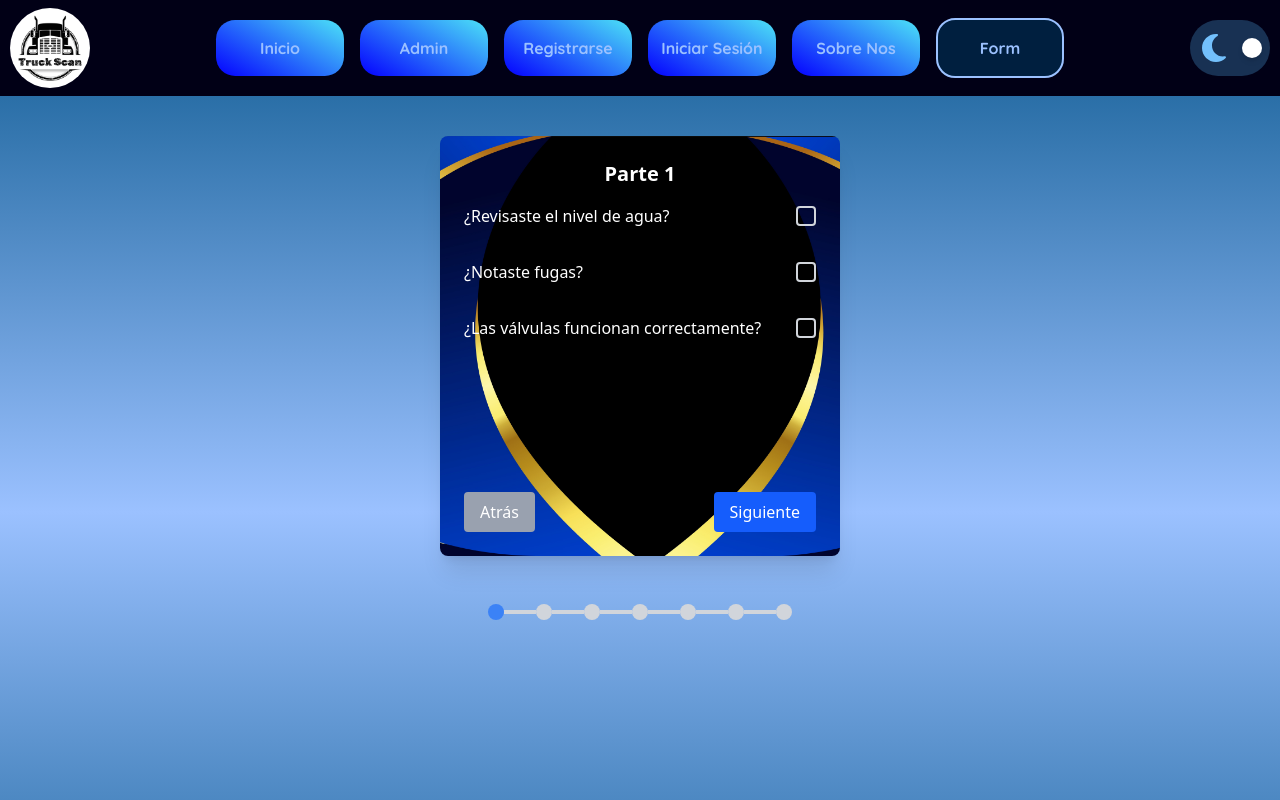
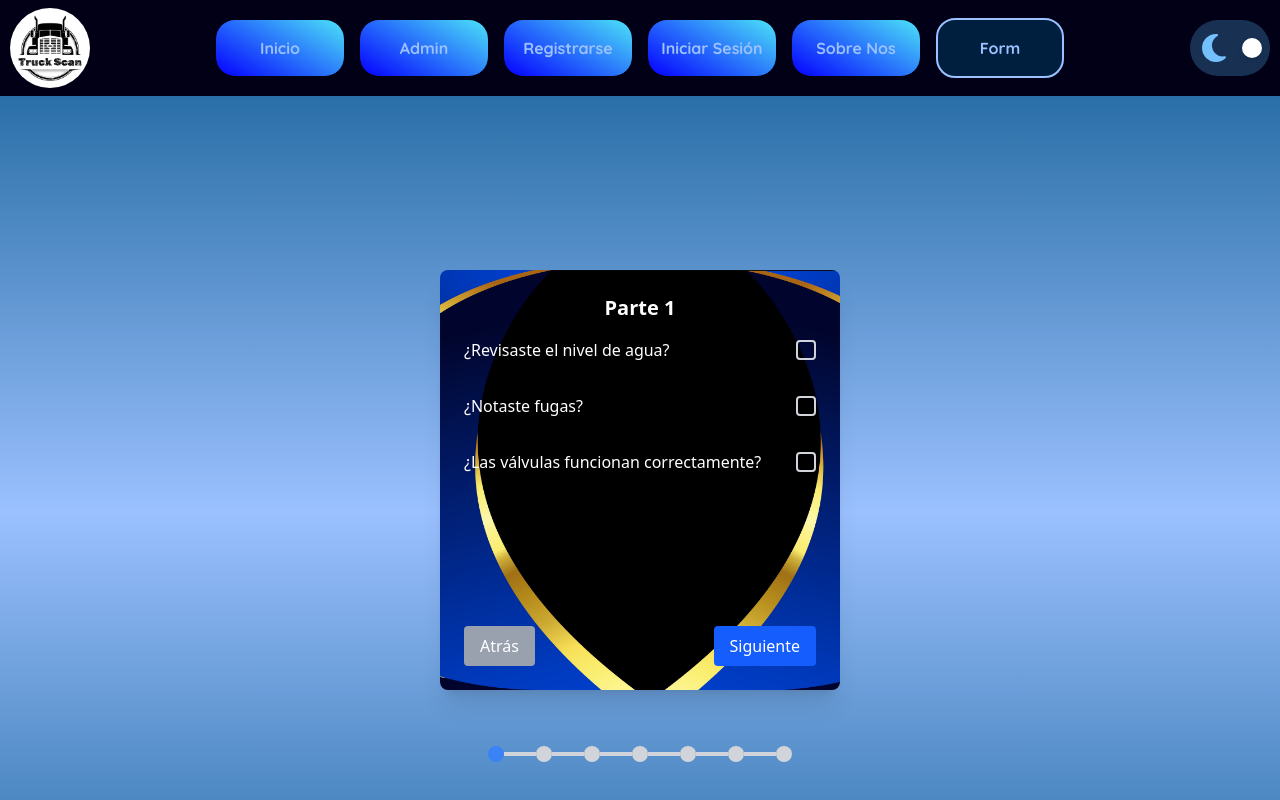
Before and after one commit to No-Country-simulation/c24-69-webApp, a React (Vite) app in the folder Front/: page /form in a window 1280 px wide. Shown: the top 800 px of the page. Built offline with nearby package versions, Linux system fonts and the light colour scheme; a web font is replaced by a local one.

Commit message:
form + footer

```diff
--- a/Front/src/layouts/NavBar/index.tsx
+++ b/Front/src/layouts/NavBar/index.tsx
@@ -1,6 +1,6 @@
 import { useState } from "react";
 import { Link, useLocation } from "react-router-dom";
-import { Menu, X } from "lucide-react";
+import { Menu, X } from "lucide-react"; // Ensure lucide-react is installed
 import ThemeButton from "../../components/ThemeButton/index";
 import ConfirmModal from "../../components/ConfirmModal/index";
 import logo from "../../assets/logo1.png";
--- a/Front/src/pages/Form/Form.tsx
+++ b/Front/src/pages/Form/Form.tsx
@@ -3,13 +3,15 @@
 import { FormProvider } from "../../context/FormContext";
 import ProgressBar from "../../components/ProgressBar/ProgressBar";
 
-const FormPage: React.FC = () => {
+const FormPage = () => {
   return (
     <FormProvider>
-      {/* Contenedor sin márgenes innecesarios y con alineación correcta */}
-      <div className="flex flex-col items-center w-full gap-2">
-        <MultiStepForm />
-        <ProgressBar />
+      <div className="flex flex-col items-center min-h-screen justify-center w-full">
+        {/* Contenedor del ProgressBar y Formulario */}
+        <div className="w-full max-w-lg space-y-4">
+          <MultiStepForm />
+          <ProgressBar />
+        </div>
       </div>
     </FormProvider>
   );
```
Also changed, not shown: 1 other file (tests, documents, lock files or other folders).
